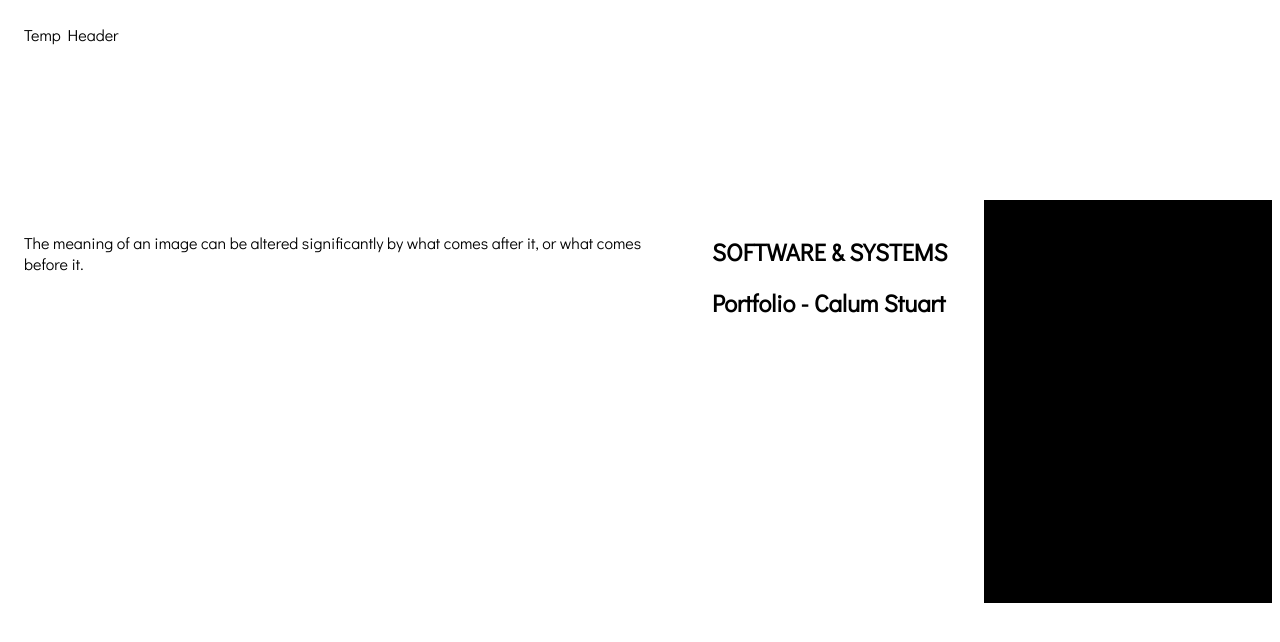
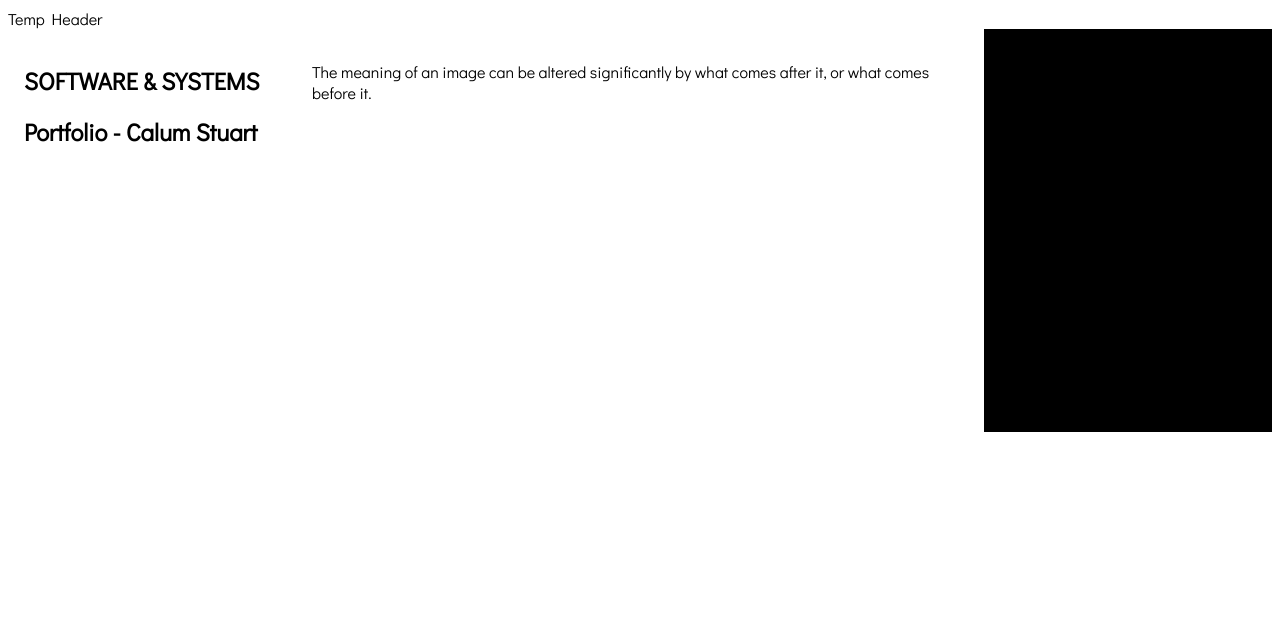
Before and after one commit to CalumSt/CalumSt.github.io, a plain HTML site: page index.html in a window 1280 px wide. Drawn offline with Linux system fonts and the light colour scheme.

Commit message:
Updated style.css

```diff
--- a/styles/style.css
+++ b/styles/style.css
@@ -27,24 +27,28 @@ body {
     display: flex;
     flex: 1;
 }
-  #main > article {
+
+#main>article {
     flex: 1;
-    order: 1;
+    order: 2;
 }
-  #main > nav,
-  #main > aside {
+
+#main>nav,
+#main>aside {
     flex: 0 0 20vw;
 }
-  #main > nav {
+
+#main>nav {
     background: #000000;
     order: 3;
 }
-  #main > aside {
-    order: 2;
+
+#main>aside {
+    order: 1;
 }
-  header, footer {
-    height: 20vh;
-  }
-  header, footer, article, nav, aside {
+
+article,
+nav,
+aside {
     padding: 1em;
 }
```
Lines whose indentation alone changed are shown as unchanged.
